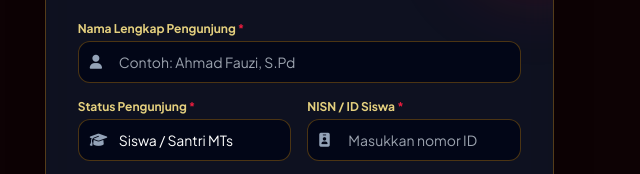
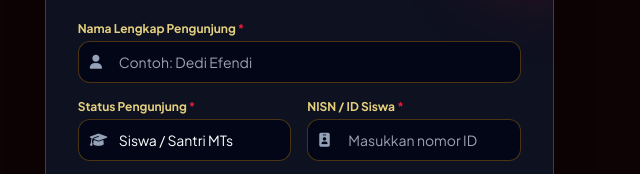
Before and after one commit to dedi-cyber/Pustaka-Baringin, a plain HTML site: page index.html in a window 1280 px wide. Shown: the part 289-463 px from the top of the page, 534-1174 px from the left. Drawn offline with nearby package versions, Linux system fonts and the light colour scheme; some packages are replaced by stand-ins of ours; a script that the page names is missing.

Commit message:
Update visitor name placeholder in input field

```diff
--- a/index.html
+++ b/index.html
@@ -235,7 +235,7 @@
                             <label class="block text-xs font-bold text-amber-200/90 mb-1">Nama Lengkap Pengunjung <span class="text-agam-bright">*</span></label>
                             <div class="relative">
                                 <i class="fa-solid fa-user absolute left-3 top-1/2 -translate-y-1/2 text-slate-400 text-sm"></i>
-                                <input type="text" id="visitor-name" required placeholder="Contoh: Ahmad Fauzi, S.Pd"
+                                <input type="text" id="visitor-name" required placeholder="Contoh: Dedi Efendi"
                                     class="w-full bg-slate-950/90 border border-amber-500/30 rounded-xl pl-10 pr-4 py-2.5 text-sm text-white focus:outline-none focus:border-muhammadiyah-gold transition">
                             </div>
                         </div>
```
